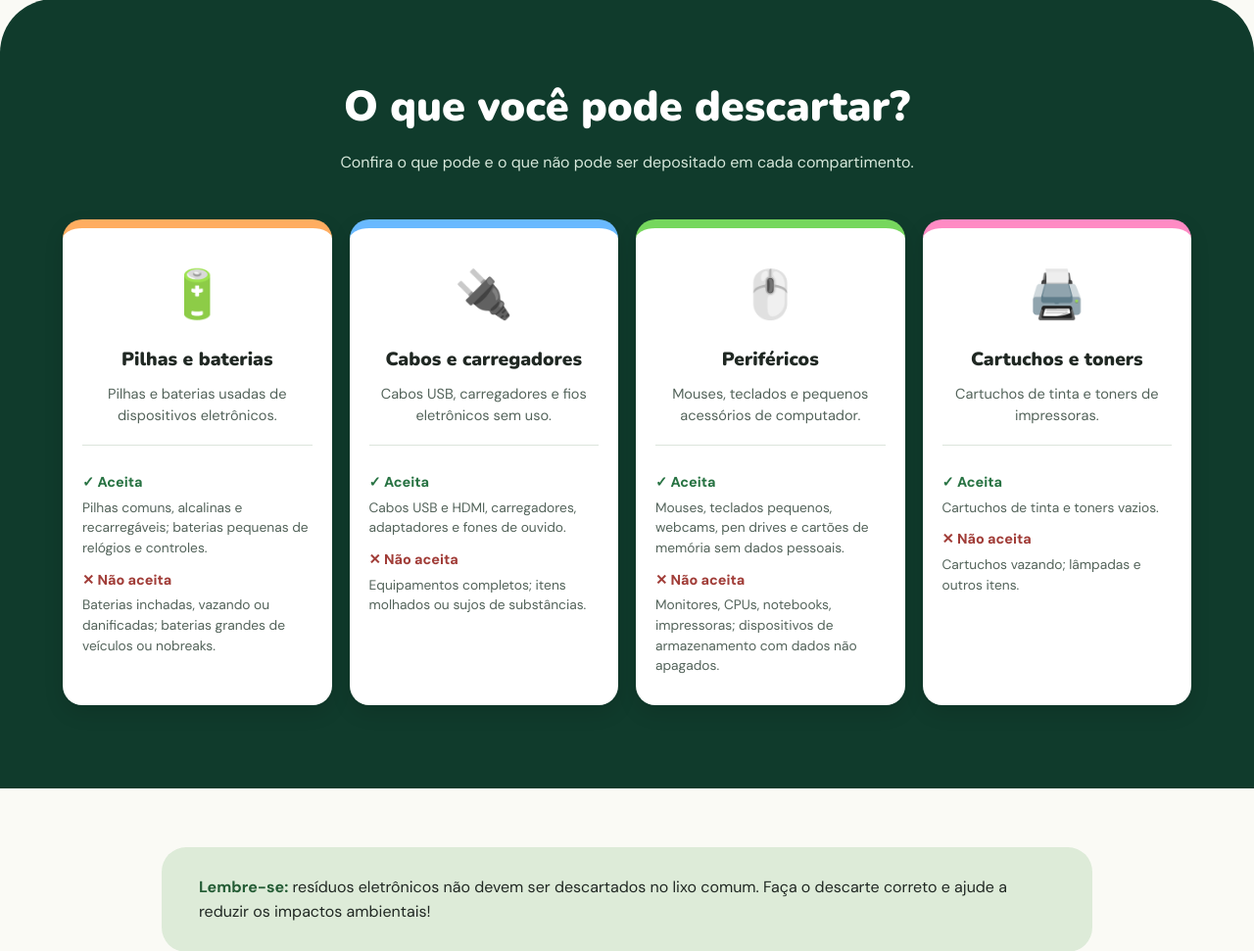
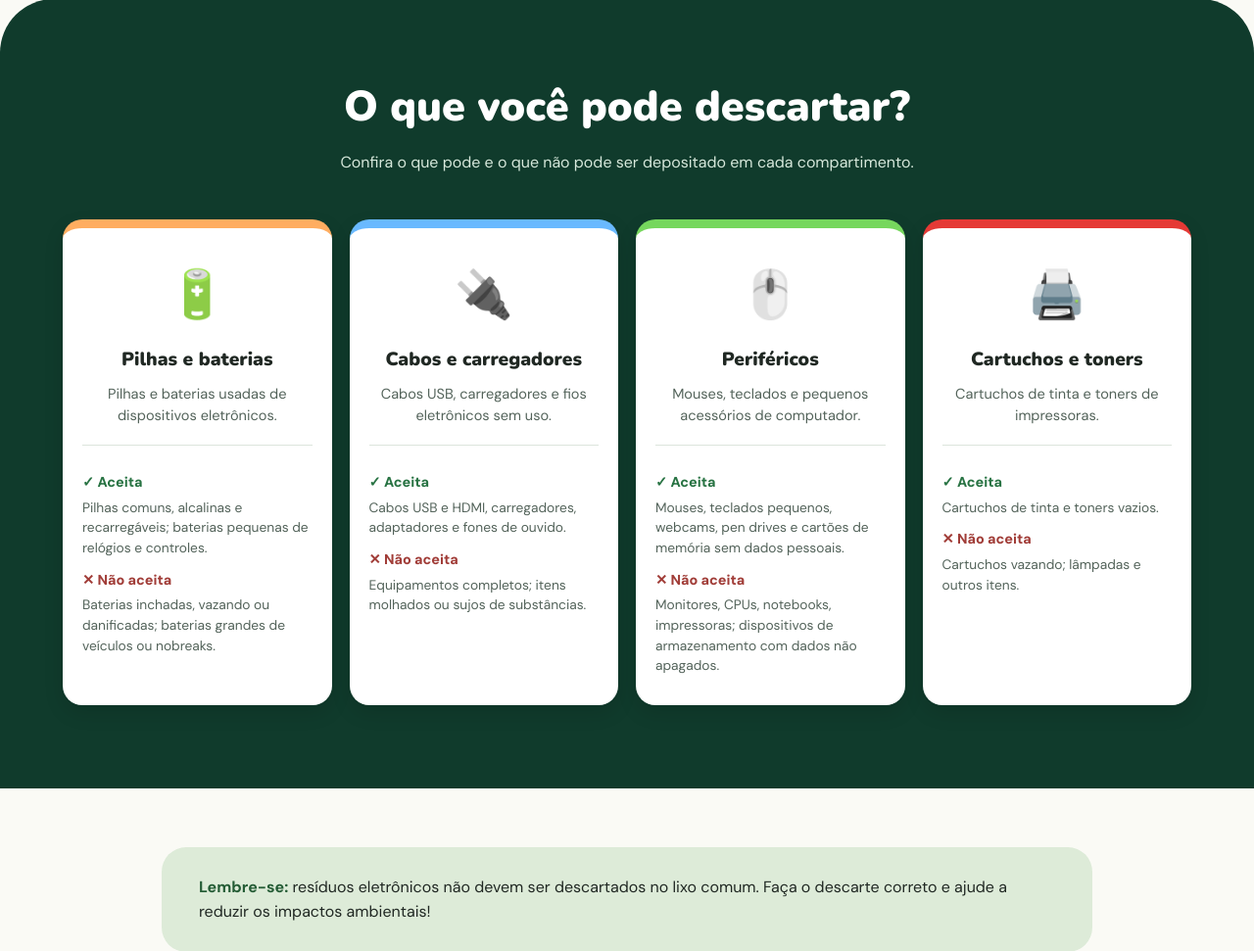
Before and after one commit to catharinaoliveira/ecoponto_ugb, a Flask app: page / in a window 1280 px wide. Shown: the part 626-1597 px from the top of the page at 98% size. Run offline with Flask 3, Linux system fonts and the light colour scheme.

Commit message:
Update style.css

```diff
--- a/static/style.css
+++ b/static/style.css
@@ -33,7 +33,7 @@ body {
     margin: 0 auto;
 }
 
-/* CABEÇALHO */
+
 
 .cabecalho {
     background: var(--verde-escuro);
@@ -59,7 +59,7 @@ body {
     font-size: 2rem;
 }
 
-/* APRESENTAÇÃO */
+
 
 .apresentacao {
     padding: 85px 0 100px;
@@ -109,7 +109,7 @@ body {
     font-size: 1.08rem;
 }
 
-/* ILUSTRAÇÃO */
+
 
 .ilustracao {
     position: relative;
@@ -173,7 +173,7 @@ body {
     font-size: 1rem;
 }
 
-/* CARTÕES */
+
 
 .grade-categorias {
     display: grid;
@@ -228,10 +228,9 @@ body {
 }
 
 .rosa {
-    --cor: #ff8bc4;
+    --cor: #e53935;
 }
 
-/* AVISO AMBIENTAL */
 
 .aviso {
     background: var(--fundo);
@@ -285,7 +284,7 @@ body {
     margin-top: 6px;
 }
 
-/* TABLETS */
+
 
 @media (max-width: 950px) {
     .apresentacao-conteudo {
@@ -316,7 +315,7 @@ body {
     }
 }
 
-/* CELULARES */
+
 
 @media (max-width: 600px) {
     .container {
```
